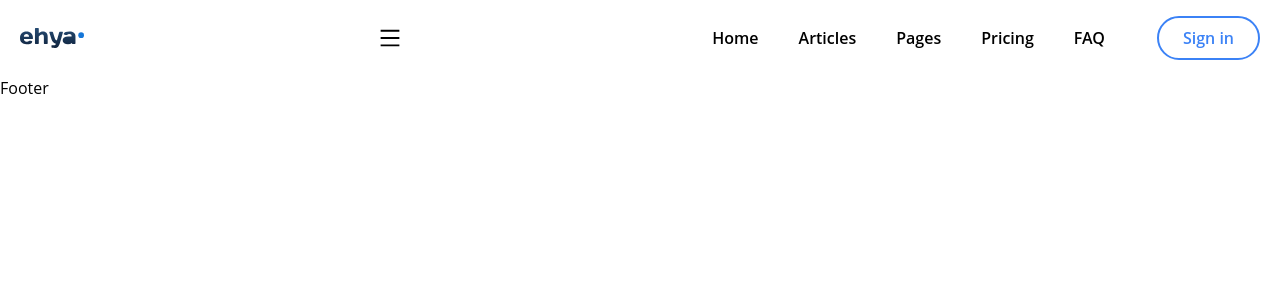
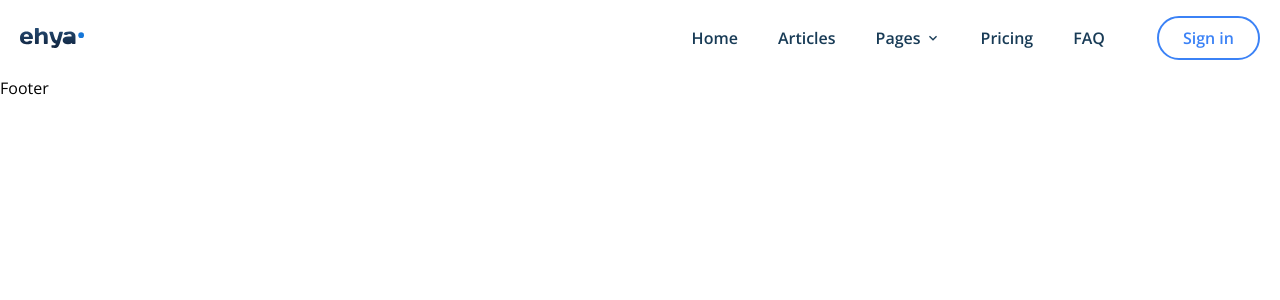
Before and after one commit to tayoolaigbe/mern-sack-blog, a React (Vite) app in the folder frontend/: page / in a window 1280 px wide. Shown: the top 300 px of the page. Built offline with nearby package versions, Linux system fonts and the light colour scheme.

Commit message:
Made the Header responsive

```diff
--- a/frontend/src/App.jsx
+++ b/frontend/src/App.jsx
@@ -1,3 +1,4 @@
+import './App.css';
 import HomePage from './pages/HomePage';
 
 function App() {
--- a/frontend/src/components/Header.jsx
+++ b/frontend/src/components/Header.jsx
@@ -1,24 +1,65 @@
 import { useState } from 'react';
 import { images } from '../contants';
 import { AiOutlineMenu, AiOutlineClose } from 'react-icons/ai';
+import { MdKeyboardArrowDown } from 'react-icons/md';
 
 const NavItemInfo = [
-	{ name: 'Home' },
-	{ name: 'Articles' },
-	{ name: 'Pages' },
-	{ name: 'Pricing' },
-	{ name: 'FAQ' },
+	{
+		name: 'Home',
+		type: 'link',
+	},
+	{
+		name: 'Articles',
+		type: 'link',
+	},
+	{
+		name: 'Pages',
+		type: 'dropdown',
+		items: ['About us', 'Contact us'],
+	},
+	{
+		name: 'Pricing',
+		type: 'link',
+	},
+	{
+		name: 'FAQ',
+		type: 'link',
+	},
 ];
 
-const NavItem = ({ name }) => {
+const NavItem = ({ item }) => {
 	return (
 		<li className="relative group">
-			<a href="/" className="px-4 py-2">
-				{name}
-			</a>
-			<span className="text-blue-500 absolute transition-all duration-500 font-bold right-0 top-0 group-hover:right-[90%] opacity-0 group-hover:opacity-100">
-				/
-			</span>
+			{item.type === 'link' ? (
+				<>
+					<a href="/" className="px-4 py-2">
+						{item.name}
+					</a>
+					<span className="text-blue-500 absolute transition-all duration-500 font-bold right-0 top-0 group-hover:right-[90%] opacity-0 group-hover:opacity-100">
+						/
+					</span>
+				</>
+			) : (
+				<>
+					<a href="/" className="px-4 py-2 flex gap-x-1 items-center">
+						<span>{item.name}</span>
+						<MdKeyboardArrowDown />
+					</a>
+					<div className="hidden transition-all duration-500 pt-4 absolute bottom-0 right-0 transform translate-y-full group-hover:block w-max">
+						<ul className="flex flex-col shadow-lg rounded-lg overflow-hidden">
+							{item.items.map(page => (
+								<a
+									key={page}
+									href="/"
+									className="hover:bg-dark-hard hover:text-white px-4 py-2 text-white lg:text-dark-soft"
+								>
+									{page}
+								</a>
+							))}
+						</ul>
+					</div>
+				</>
+			)}
 		</li>
 	);
 };
@@ -27,7 +68,9 @@
 	const [navIsVisible, setNavIsVisible] = useState(false);
 
 	const navVisibilityHandler = () => {
-		setNavIsVisible(currentState => !currentState);
+		setNavIsVisible(currentState => {
+			return !currentState;
+		});
 	};
 	return (
 		<section>
@@ -35,7 +78,7 @@
 				<div>
 					<img className="w-16" src={images.Logo} alt="logo" />
 				</div>
-				<div className="z-50">
+				<div className="lg:hidden z-50">
 					{navIsVisible ? (
 						<AiOutlineClose
 							className="w-6 h-6"
@@ -48,14 +91,14 @@
 				<div
 					className={`${
 						navIsVisible ? 'right-0' : '-right-full'
-					} mt-[56px] lg:mt-0 bg-dark-hard lg:bg-transparent z-[49] flex flex-col w-full lg:w-auto justify-center lg:justify-end lg:flex-row fixed top-0 bottom-0 lg:static gap-x-9 items-center`}
+					} transition-all duration-300 mt-[56px] lg:mt-0 bg-dark-hard lg:bg-transparent z-[49] flex flex-col w-full lg:w-auto justify-center lg:justify-end lg:flex-row fixed top-0 bottom-0 lg:static gap-x-9 items-center`}
 				>
-					<ul className="flex flex-col lg:flex-row gap-x-2 font-semibold">
-						{NavItemInfo.map(item => (
-							<NavItem key={item.name} name={item.name} />
+					<ul className="text-white items-center gap-y-5 lg:text-dark-soft flex flex-col lg:flex-row gap-x-2 font-semibold">
+						{NavItemInfo.map(navItem => (
+							<NavItem key={navItem.name} item={navItem} />
 						))}
 					</ul>
-					<button className="border-2 border-blue-500 px-6 py-2 rounded-full text-blue-500 font-semibold hover:bg-blue-500 hover:text-white transition-all duration-300">
+					<button className="mt-5 lg:mt-0 border-2 border-blue-500 px-6 py-2 rounded-full text-blue-500 font-semibold hover:bg-blue-500 hover:text-white transition-all duration-300">
 						Sign in
 					</button>
 				</div>
```
